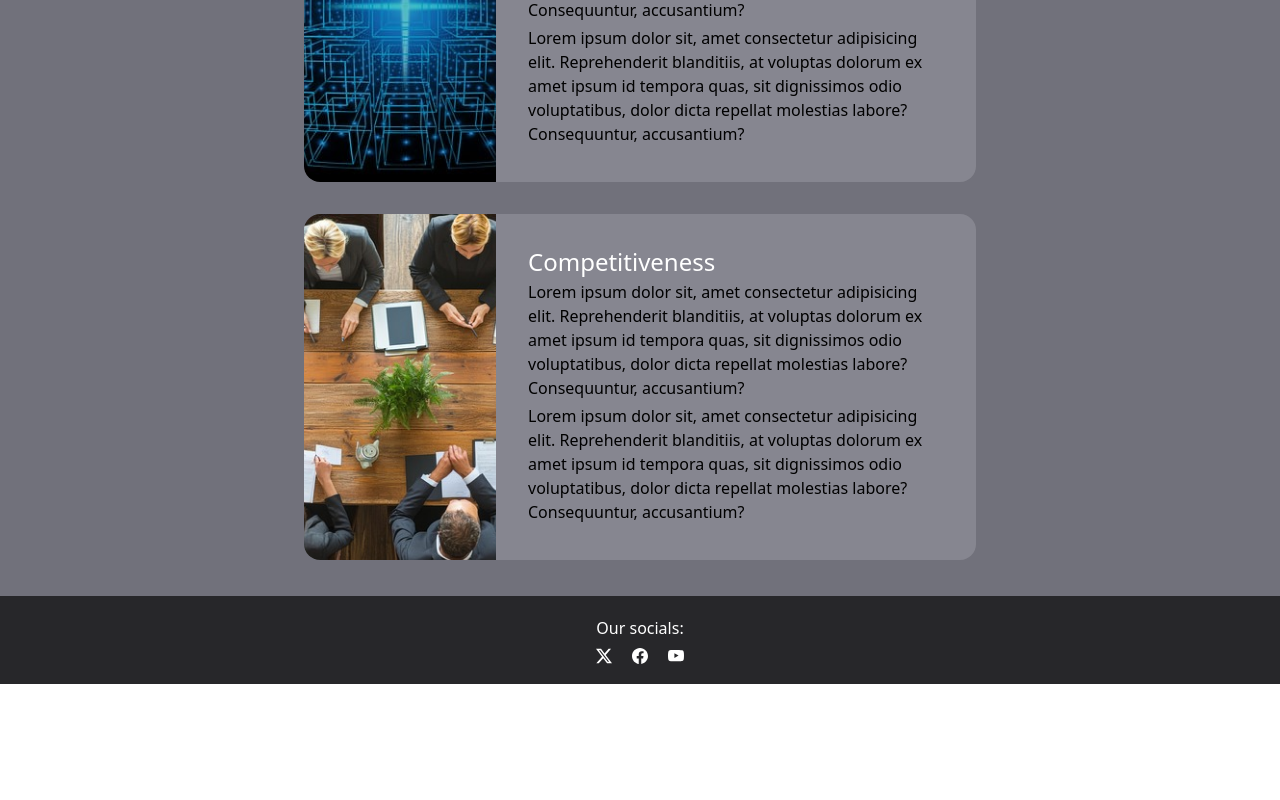
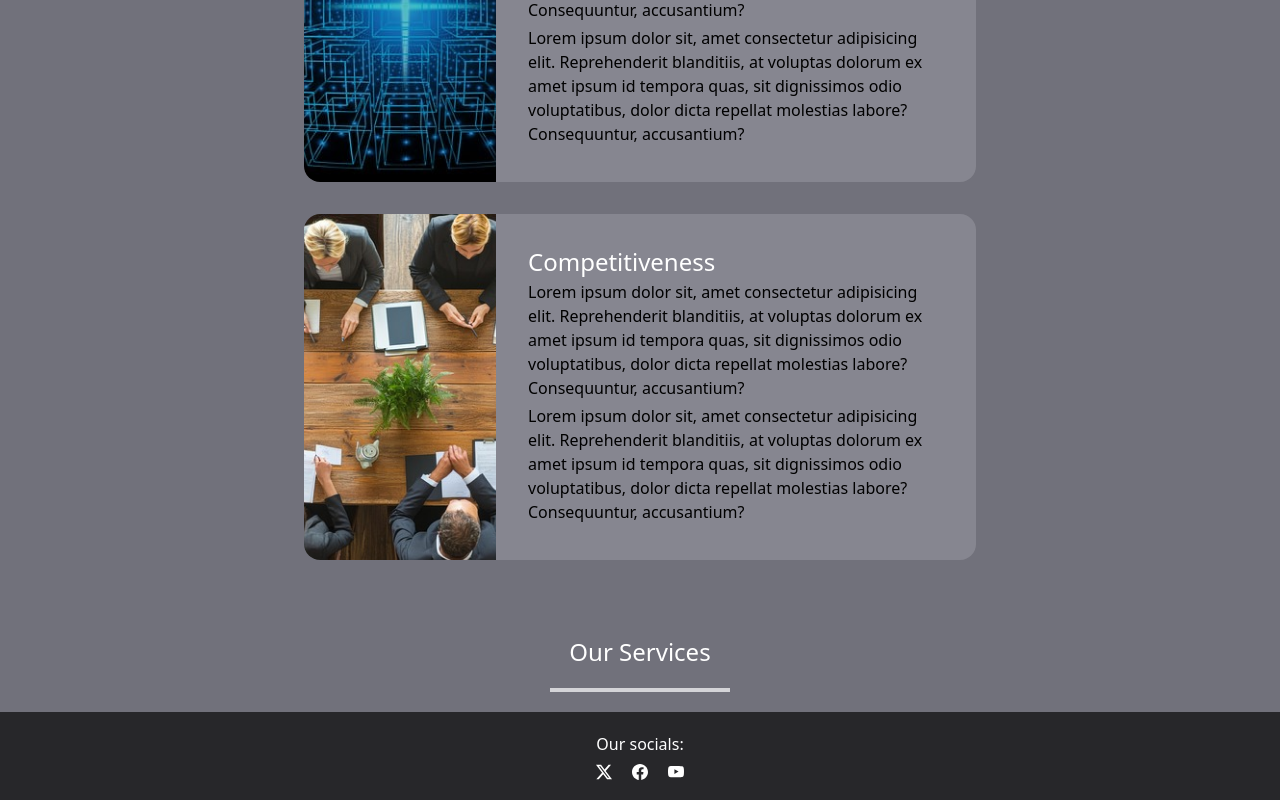
Before and after one commit to Exterval/My-First-Tailwind-Site, a React (Vite) app in the folder webapp/: page / in a window 1280 px wide. Shown: the part 1243-2043 px from the top of the page. Before the commit the page ends 1927 px from the top, so only its background shows below. Built offline with nearby package versions, Linux system fonts and the light colour scheme.

Commit message:
added section for services

```diff
--- a/webapp/src/App.jsx
+++ b/webapp/src/App.jsx
@@ -5,14 +5,16 @@ import NavBar from './components/NavBar'
 import Main from './sections/Main'
 import Footer from './components/Footer'
 import About from './sections/About'
+import Services from './sections/Service'
 
 function App() {
 
   return (
     <Wrapper>
       <NavBar />
-      <Main />
-      <About />
+        <Main />
+        <About />
+        <Services />
       <Footer />
     </Wrapper>
   )
--- a/webapp/src/sections/About.jsx
+++ b/webapp/src/sections/About.jsx
@@ -4,7 +4,7 @@ export default function About() {
         <h2 className="text-2xl mt-5 text-center text-white">About Us</h2>
         <div className="m-auto h-1 bg-zinc-300 w-45 my-5"></div>
         <div className="flex flex-row items-center justify-around flex-wrap p-5">
-            <div className="hover:shadow-lg hover:translate-middle-y transition-all duration-300 ease-in-out rounded-2xl
+            <div className="hover:shadow-lg hover:-translate-y-1 transition-all duration-300 ease-in-out rounded-2xl
             flex flex-col sm:flex-row my-4 max-w-xl lg:md:max-w-2xl bg-zinc-400/45">
                 <div className="md:shrink-0">
                     <img src="src/assets/aboutPic_1.jpg" alt="Stock Photo"
@@ -21,7 +21,7 @@ export default function About() {
                         dolor dicta repellat molestias labore? Consequuntur, accusantium?</p>
                 </div>
             </div>
-            <div className="hover:shadow-lg hover:translate-middle-y transition-all duration-300 ease-in-out rounded-2xl
+            <div className="hover:shadow-lg hover:-translate-y-1 transition-all duration-300 ease-in-out rounded-2xl
             flex flex-col sm:flex-row my-4 max-w-xl lg:md:max-w-2xl bg-zinc-400/45">
                 <div className="md:shrink-0">
                     <img src="src/assets/aboutPic_2.jpg" alt="Stock Photo"
@@ -38,7 +38,7 @@ export default function About() {
                         dolor dicta repellat molestias labore? Consequuntur, accusantium?</p>
                 </div>
             </div>
-            <div className="hover:shadow-lg hover:translate-middle-y transition-all duration-300 ease-in-out rounded-2xl
+            <div className="hover:shadow-lg hover:-translate-y-1 transition-all duration-300 ease-in-out rounded-2xl
             flex flex-col sm:flex-row my-4 max-w-xl lg:md:max-w-2xl bg-zinc-400/45">
                 <div className="md:shrink-0">
                     <img src="src/assets/aboutPic_3.jpg" alt="Stock Photo"
--- a/webapp/src/sections/Service.jsx
+++ b/webapp/src/sections/Service.jsx
@@ -1,5 +1,10 @@
 export default function Service() {
     return(
-        <></>
+        <section id="service">
+            <div className="my-5">
+                <h2 className="text-center text-2xl p-5 text-white">Our Services</h2>
+                <div className="m-auto h-1 bg-zinc-300 w-45"></div>
+            </div>
+        </section>
     )
 };
```
